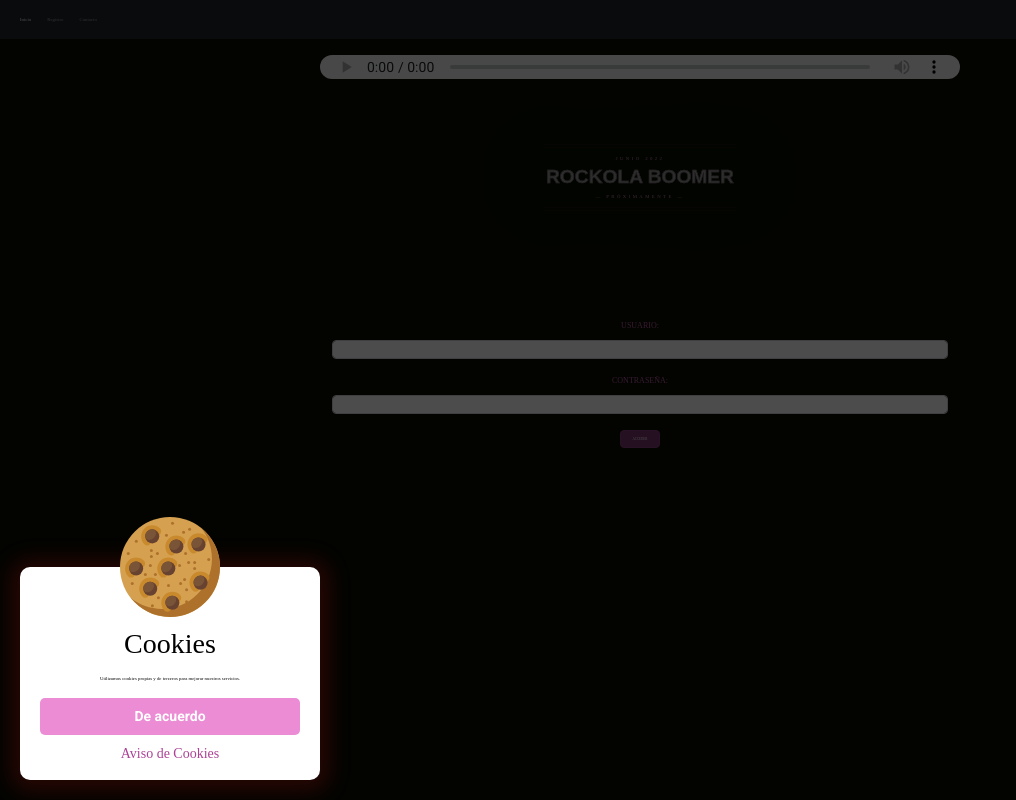
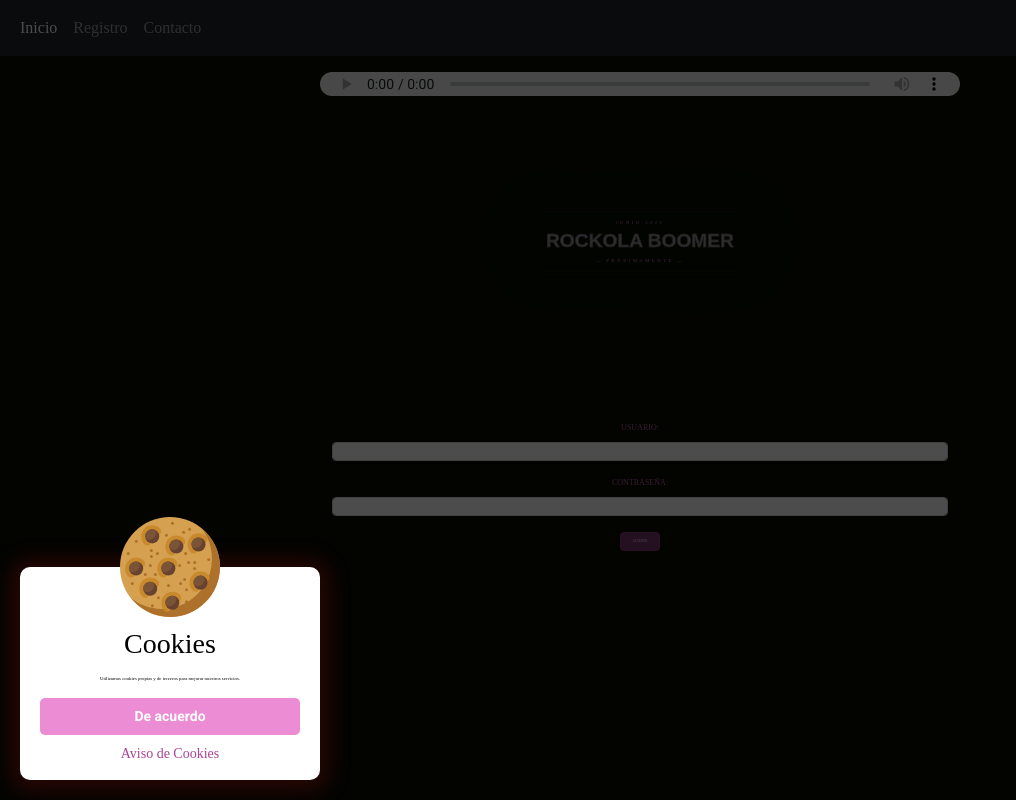
Before and after one commit to yolandacr/ProyectoWeb-CURSO-2-TRIMESTRE-2-HTML-JS-PHP-CSS-, a PHP site: page / in a window 1280 px wide. Shown: the whole page, without its empty margins (0-1016 px from the left). Run offline with PHP 8.4, Linux system fonts and the light colour scheme; grey boxes are pictures that could not be loaded.

Commit message:
tema responsive arreglado

```diff
--- a/css/main.css
+++ b/css/main.css
@@ -223,15 +223,16 @@ text-transform: uppercase;
 
 }
 
-.mainHome{
-  top: 300vh;
+
+#pPrincipal{
+  margin-top: 5%;
 }
 
 #formulario{
   width:50%;
   height:20vh;
   right: 25%;
-
+  margin-top: 8%;
 }
 
 .form-control{
@@ -241,4 +242,8 @@ text-transform: uppercase;
 .btn-primary {
   font-size: 0.2rem;
 }
+
+nav{
+  font-size: 1rem;
 }
+}
--- a/index.html
+++ b/index.html
@@ -66,7 +66,7 @@
 
 
 
-  <main class="mainHome" id="bloquePrincipal">
+  <main class="mainHome">
     <!-- PARTE ESCRITA Y LETRAS -->
     <p id="pPrincipal">
       Junio 2022
```
